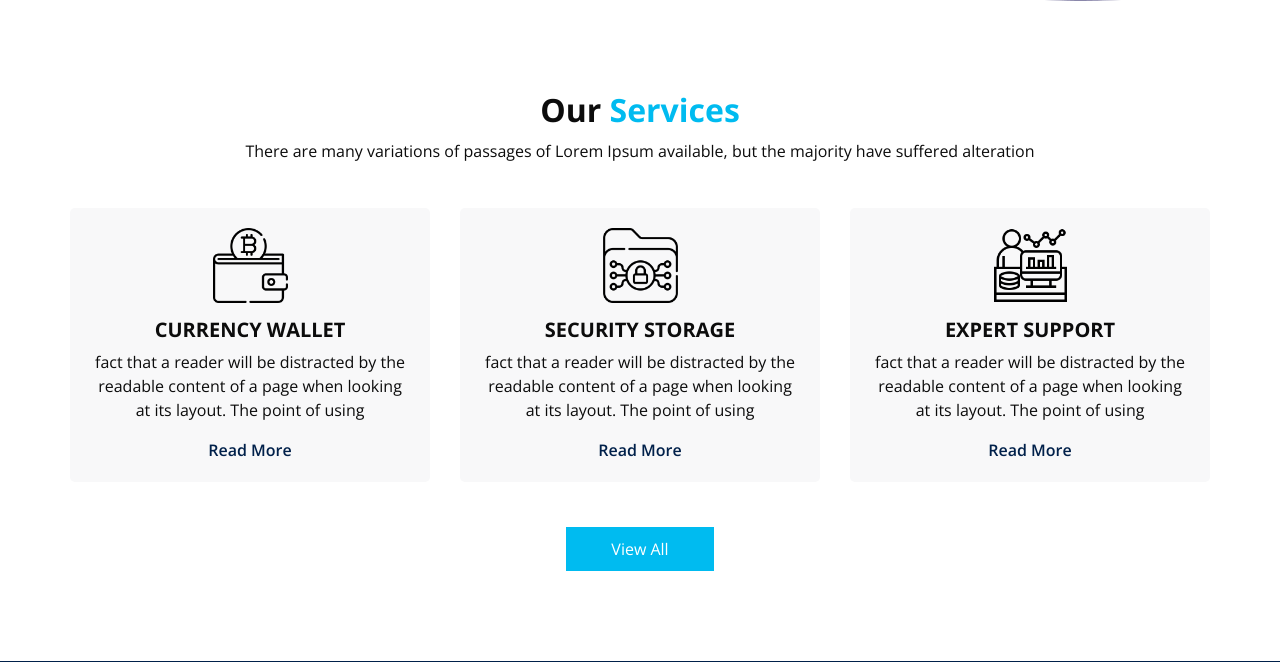
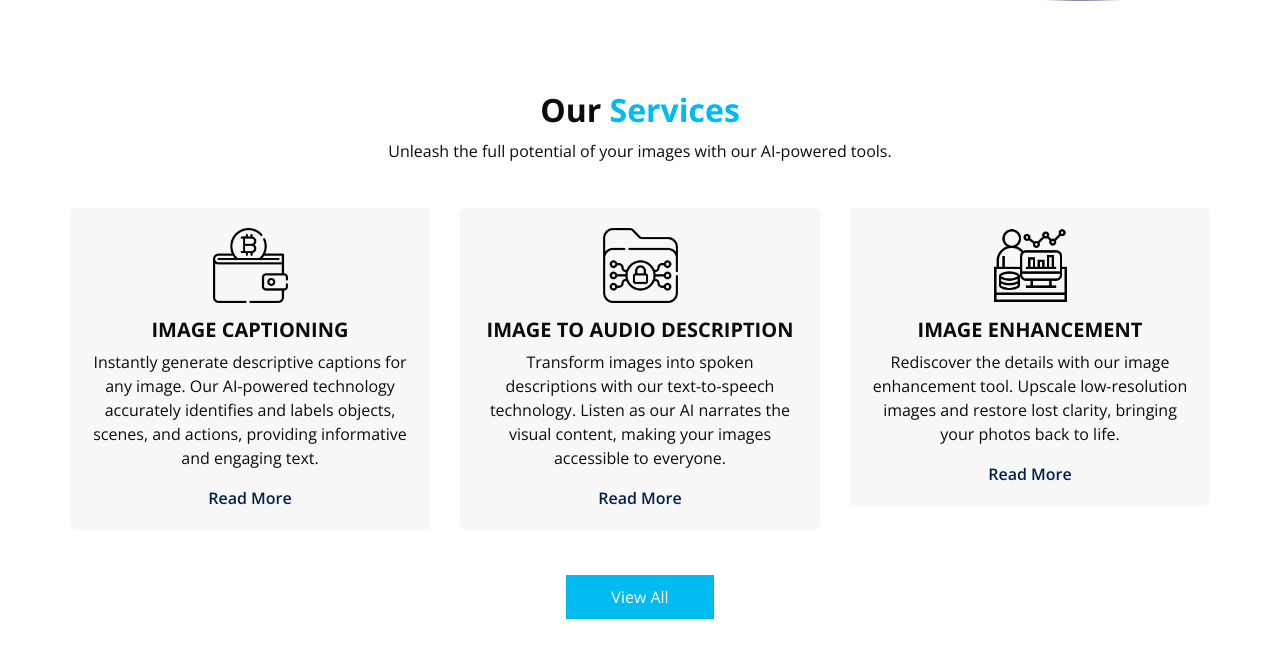
Before and after one commit to Lakshan2023/ImageneAI, a Flask app: page / in a window 1280 px wide. Shown: the part 871-1533 px from the top of the page. Run offline with Flask 3, Linux system fonts and the light colour scheme; some libraries are stand-ins or nearby versions.

Commit message:
front end changes

```diff
--- a/Application/templates/index.html
+++ b/Application/templates/index.html
@@ -59,32 +59,33 @@
           </button>
 
           <div class="collapse navbar-collapse" id="navbarSupportedContent">
-            <ul class="navbar-nav  ">
+            <ul class="navbar-nav">
               <li class="nav-item active">
-                <a class="nav-link" href="#">Home <span class="sr-only">(current)</span></a>
+                <a class="nav-link" href="index.html">Home <span class="sr-only">(current)</span></a>
               </li>
               <li class="nav-item">
-                <a class="nav-link" href="/about"> About</a>
+                <a class="nav-link" href="about.html">About</a>
               </li>
               <li class="nav-item">
-                <a class="nav-link" href="/service">Services</a>
+                <a class="nav-link" href="service.html">Services</a>
               </li>
               <li class="nav-item">
-                <a class="nav-link" href="/why">Why Us</a>
+                <a class="nav-link" href="why.html">Why Us</a>
               </li>
               <li class="nav-item">
-                <a class="nav-link" href="/team">Team</a>
+                <a class="nav-link" href="team.html">Team</a>
               </li>
               <li class="nav-item">
-                <a class="nav-link" href="#"> <i class="fa fa-user" aria-hidden="true"></i> Login</a>
+                <a class="nav-link" href="login.html"> <i class="fa fa-user" aria-hidden="true"></i> Login</a>
               </li>
-              <form class="form-inline">
-                <button class="btn  my-2 my-sm-0 nav_search-btn" type="submit">
-                  <i class="fa fa-search" aria-hidden="true"></i>
-                </button>
-              </form>
             </ul>
+            <form class="form-inline">
+              <button class="btn my-2 my-sm-0 nav_search-btn" type="submit">
+                <i class="fa fa-search" aria-hidden="true"></i>
+              </button>
+            </form>
           </div>
+
         </nav>
       </div>
     </header>
@@ -197,7 +198,7 @@
             Our <span>Services</span>
           </h2>
           <p>
-            There are many variations of passages of Lorem Ipsum available, but the majority have suffered alteration
+            Unleash the full potential of your images with our AI-powered tools.
           </p>
         </div>
         <div class="row">
@@ -208,12 +209,12 @@
               </div>
               <div class="detail-box">
                 <h5>
-                  Currency Wallet
+                  Image Captioning
                 </h5>
                 <p>
-                  fact that a reader will be distracted by the readable content of a page when looking at its layout.
-                  The
-                  point of using
+                  Instantly generate descriptive captions for any image.
+                  Our AI-powered technology accurately identifies and labels objects, scenes, and actions, providing informative
+                  and engaging text.
                 </p>
                 <a href="">
                   Read More
@@ -228,12 +229,11 @@
               </div>
               <div class="detail-box">
                 <h5>
-                  Security Storage
+                  Image to Audio Description
                 </h5>
                 <p>
-                  fact that a reader will be distracted by the readable content of a page when looking at its layout.
-                  The
-                  point of using
+                  Transform images into spoken descriptions with our text-to-speech technology.
+                  Listen as our AI narrates the visual content, making your images accessible to everyone.
                 </p>
                 <a href="">
                   Read More
@@ -248,12 +248,11 @@
               </div>
               <div class="detail-box">
                 <h5>
-                  Expert Support
+                  Image Enhancement
                 </h5>
                 <p>
-                  fact that a reader will be distracted by the readable content of a page when looking at its layout.
-                  The
-                  point of using
+                  Rediscover the details with our image enhancement tool.
+                  Upscale low-resolution images and restore lost clarity, bringing your photos back to life.
                 </p>
                 <a href="">
                   Read More
@@ -437,7 +436,7 @@
               </div>
             </div>
           </div>
-          <div class="col-lg-3 col-sm-6">
+          <!-- <div class="col-lg-3 col-sm-6">
             <div class="box ">
               <div class="img-box">
                 <img src="../static/images/team-2.jpg" class="img1" alt="">
@@ -468,7 +467,7 @@
                 </a>
               </div>
             </div>
-          </div>
+          </div> -->
           <div class="col-lg-3 col-sm-6">
             <div class="box ">
               <div class="img-box">
@@ -501,7 +500,7 @@
               </div>
             </div>
           </div>
-          <div class="col-lg-3 col-sm-6">
+          <!-- <div class="col-lg-3 col-sm-6">
             <div class="box ">
               <div class="img-box">
                 <img src="../static/images/team-4.jpg" class="img1" alt="">
@@ -532,7 +531,7 @@
                 </a>
               </div>
             </div>
-          </div>
+          </div> -->
         </div>
       </div>
     </div>
```
Also changed, not shown: 1 other file.
